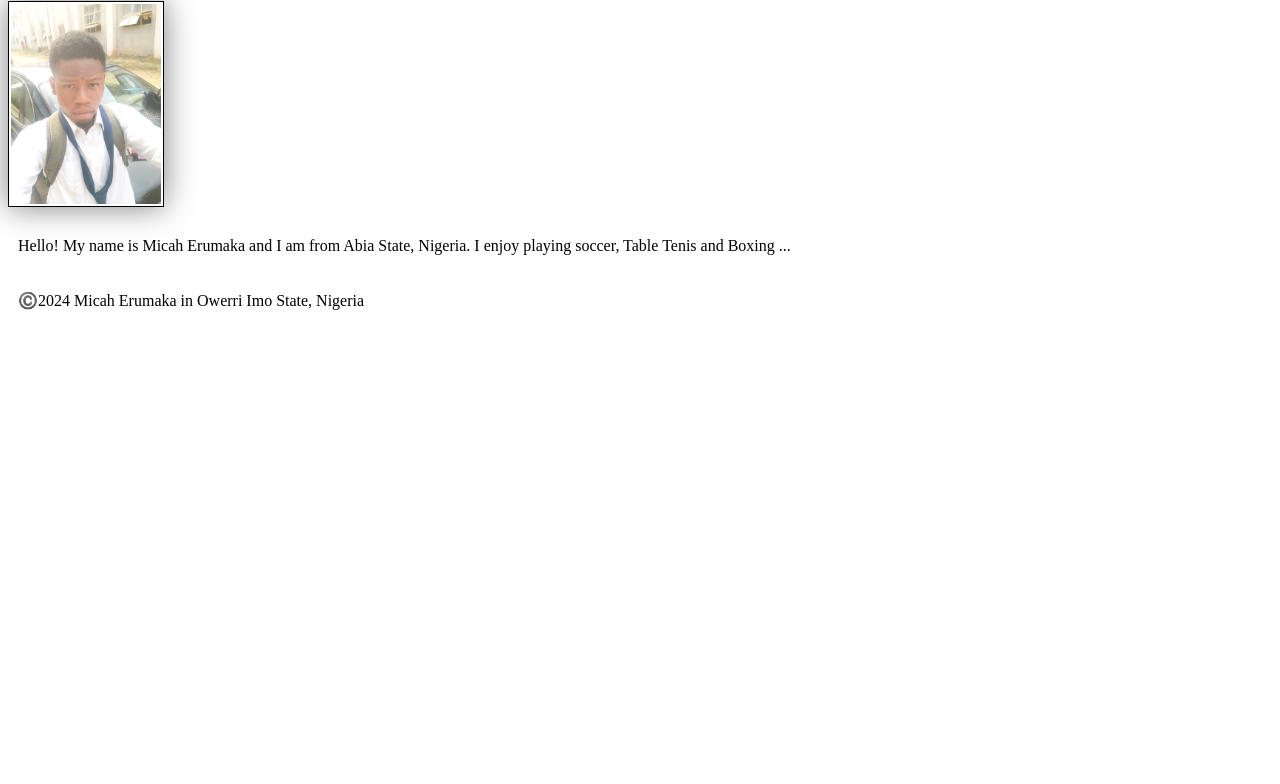
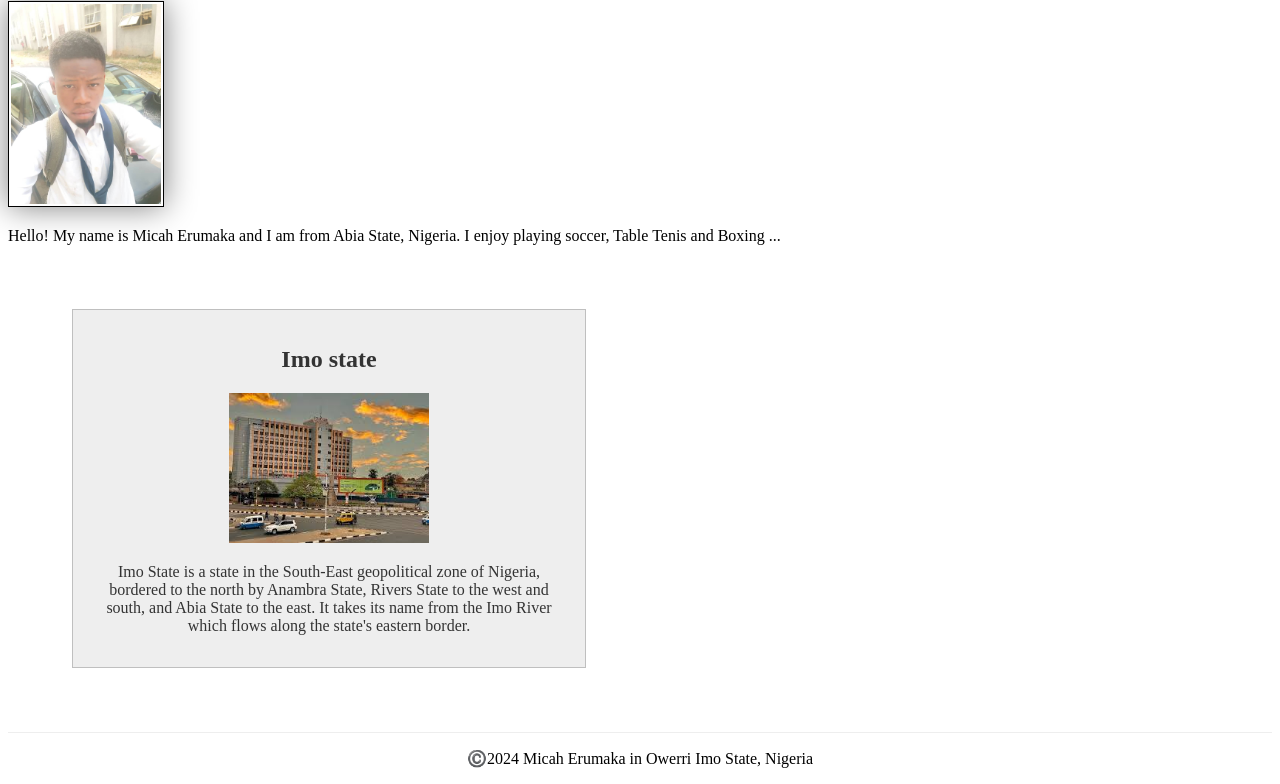
Before and after one commit to chibuezemicahe/wdd130, a plain HTML site: page index.html in a window 1280 px wide. Shown: the part 281-1065 px from the top of the page. Before the commit the page ends 800 px from the top, so only its background shows below. Drawn offline with Linux system fonts and the light colour scheme.

Commit message:
week 2 assignment of adding state to the home page and apllying styling to it

```diff
--- a/index.html
+++ b/index.html
@@ -3,9 +3,11 @@
   <head>
     <meta charset="utf-8">
     <meta name="viewport" content="width=device-width,initial-scale=1.0">
+    <title>Micah Erumaka | WDD 130</title>
+    <meta name="Rafting" content="Micah Rafting Site for Byu Idaho Web development course, This is the rafting site homepage">
+    <meta name="Micah Erumaka" content="Rafting-site-home-page">
     <link rel="stylesheet" href="styles/styles.css">
-    <title>Micah Erumaka | WDD 130</title>
-  </head>
+</head>
   <body>
     <header>
       <nav>
@@ -20,6 +22,17 @@
       <p>Hello! My name is Micah Erumaka and I am from Abia State, Nigeria. I enjoy playing soccer, Table Tenis
         and Boxing ... </p>
     </main>
+    <aside>
+      <h2>
+        Imo state
+      </h2>
+      <img src="images/imo.jpeg">
+      <p>
+        Imo State is a state in the South-East geopolitical zone of Nigeria, bordered to the north by Anambra State,
+        Rivers State to the west and south, and Abia State to the east. It takes its name from the Imo River which
+        flows along the state's eastern border.
+      </p>
+    </aside>
     <footer>
       <p>©️2024 Micah Erumaka in Owerri Imo State, Nigeria</p>
     </footer>
--- a/styles/styles.css
+++ b/styles/styles.css
@@ -13,7 +13,7 @@ h1{
     color: darkblue;
 }
 
-img {
+main img {
   width: 150px;
   height: auto;
   border: 1px solid black;
@@ -22,5 +22,27 @@ img {
 }
 
 p{
-    padding: 10px;
+    padding: 0px;
 }
+
+
+aside {
+    width: 30rem;
+    margin: 4rem;
+    border: 1px solid rgba(0, 0, 0, 0.2); /* 1️⃣ */
+    padding: 1rem;
+    background-color:#eee;
+    color: #333;
+    text-align: center;
+  }
+
+aside img{
+    width: 200px;
+    height: auto;
+}
+
+footer {
+  margin-top: 10px;
+  border-top: 1px solid #eee;
+  text-align: center;
+}
```
Also changed, not shown: images/imo.jpeg (added), week02/styles/styles.css (line endings or trailing spaces).
